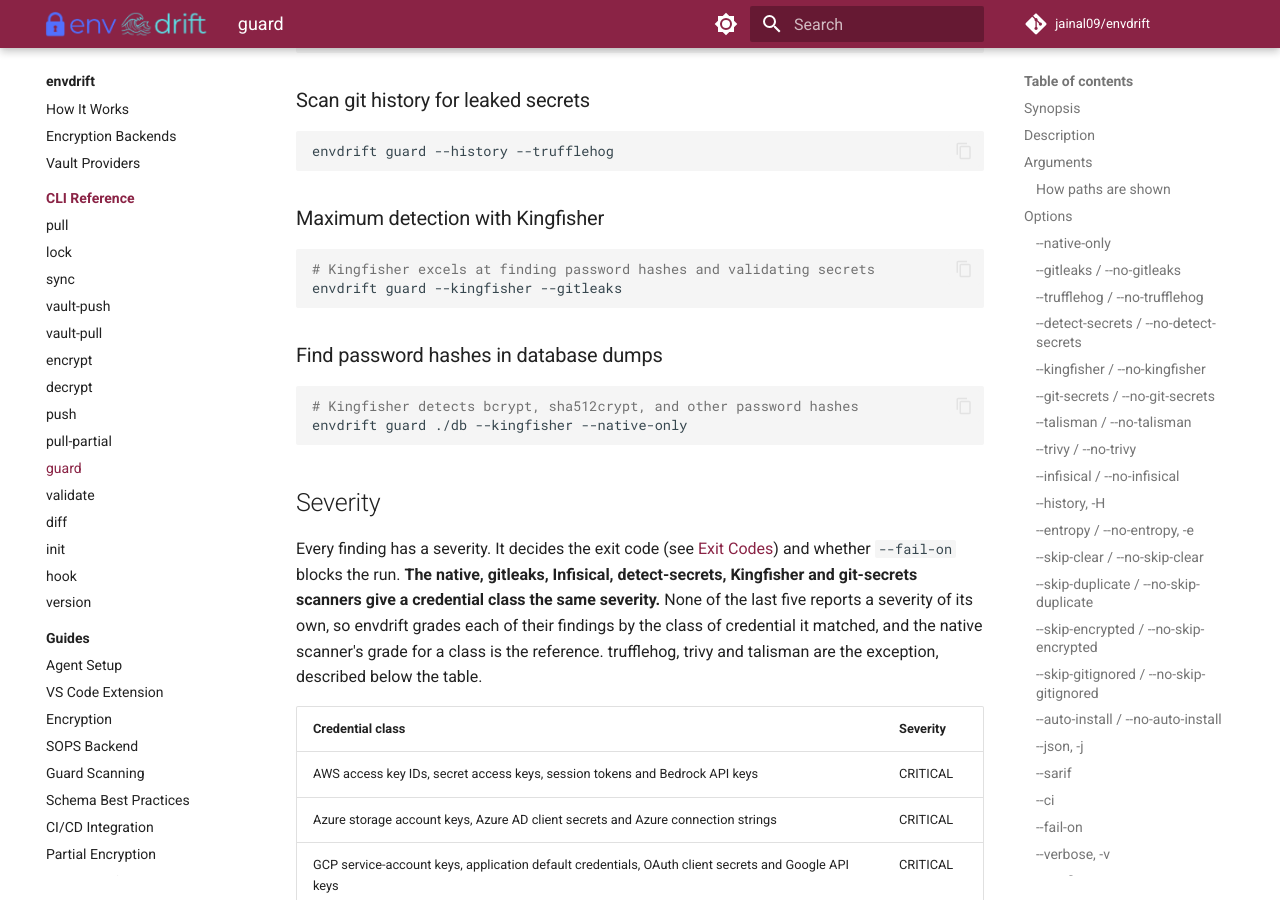
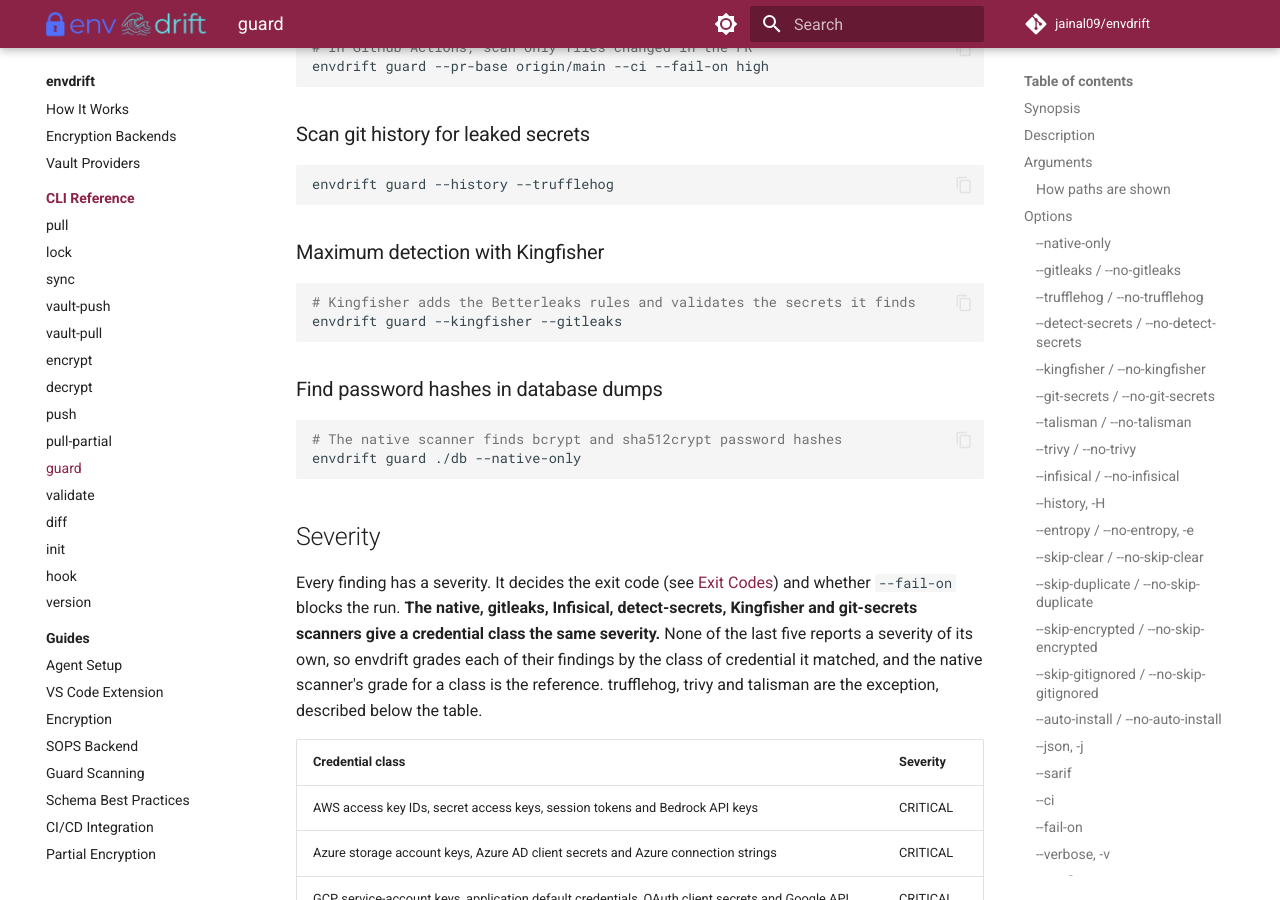
Before and after one commit to jainal09/envdrift, an MkDocs documentation site: the page built from docs/cli/guard.md, in a window 1280 px wide and 900 px high, scrolled down 13486 px. Built offline with MkDocs 1.6.1 and Material for MkDocs 9.7.7, drawn with Linux system fonts in a browser that asks for light colours; comment, search, counter and statistics services are not loaded; some of the changed text lies outside the part shown.

Commit message:
fix(kingfisher): stop promising the password-hash detection and 700+ rules of Kingfisher 1.x
Kingfisher 2.x loads the Betterleaks and Veles rules and has no rule for password hashes (#928).
The scanner's description, the --kingfisher help, the module docstrings and the guard docs and
spec still described 1.x. They now name the rules it has, and say that the native scanner finds
bcrypt and sha512crypt hashes; the dump example runs the native scanner. Kingfisher still
validates secrets, extracts archives and scans binaries, so those claims stay. The hash keywords
in CRITICAL_SEVERITY_RULES stay too: they grade the rules of a custom rules file, per the policy.

Co-Authored-By: Claude Opus 5.5 <noreply@anthropic.com>
Claude-Session: https://claude.ai/code/session_015t5xQ3d6X4RCFUakwDh9CE

````diff
--- a/docs/cli/guard.md
+++ b/docs/cli/guard.md
@@ -15,7 +15,7 @@ slip past other guardrails (hooks, CI, reviews). It detects:
 
 - Unencrypted env files missing dotenvx or SOPS markers
 - Common secret patterns (tokens, API keys, credentials)
-- Password hashes (bcrypt, sha512crypt) with Kingfisher
+- Password hashes (bcrypt, sha512crypt), with the native scanner
 - High-entropy strings (native scanner; env files by default, all files with
   `--entropy`, disable with `--no-entropy`)
 - Secrets in git history (optional)
@@ -184,10 +184,12 @@ Enable or disable Kingfisher scanner. Disabled by default.
 
 Kingfisher provides:
 
-- 700+ built-in detection rules
-- Password hash detection (bcrypt, sha512crypt)
+- Betterleaks' detection rules (Infisical's rule set) and Veles' rules
 - Active secret validation (checks if secrets are still valid)
 - Archive extraction and binary file scanning
+
+Kingfisher 2.x, unlike 1.x, has no rule for password hashes: the native scanner finds bcrypt
+and sha512crypt hashes.
 
 ```bash
 envdrift guard --kingfisher
@@ -607,15 +609,15 @@ envdrift guard --history --trufflehog
 ### Maximum detection with Kingfisher
 
 ```bash
-# Kingfisher excels at finding password hashes and validating secrets
+# Kingfisher adds the Betterleaks rules and validates the secrets it finds
 envdrift guard --kingfisher --gitleaks
 ```
 
 ### Find password hashes in database dumps
 
 ```bash
-# Kingfisher detects bcrypt, sha512crypt, and other password hashes
-envdrift guard ./db --kingfisher --native-only
+# The native scanner finds bcrypt and sha512crypt password hashes
+envdrift guard ./db --native-only
 ```
 
 ## Severity
````
Also changed, not shown: docs/guides/guard.md (+2 -2 lines), docs/specs/guard-command-spec.md (+1 -1 lines), 6 other files.
